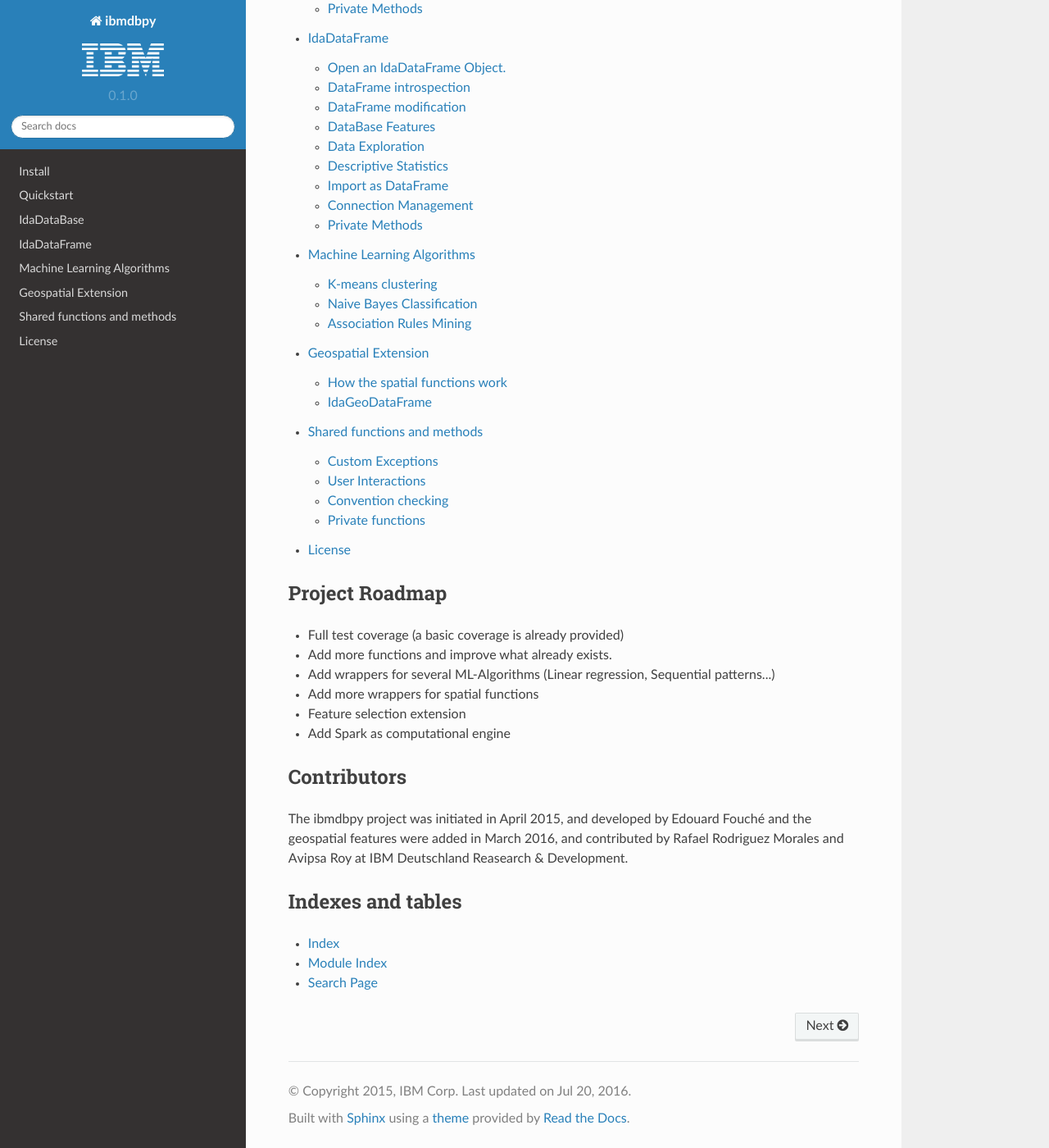
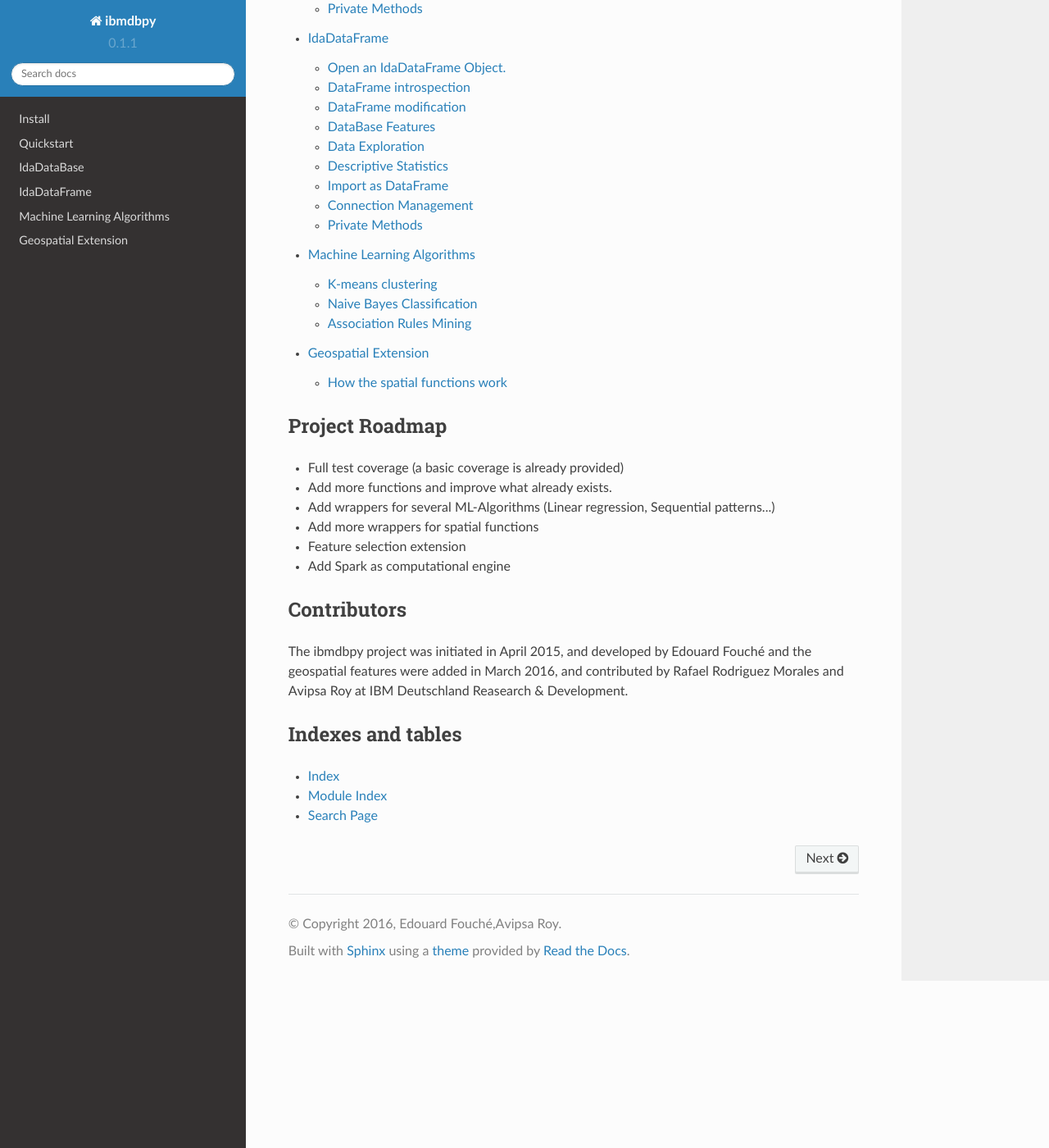
Before and after one commit to ibmdbanalytics/ibmdbpy, a Sphinx documentation site: the page built from docs/source/index.rst, in a window 1280 px wide and 1400 px high, scrolled down 2978 px. Shown: the whole window at 82% size. Built offline with Sphinx 7.4.7 and the Read the Docs theme 2.0.0, drawn with Linux system fonts in a browser that asks for light colours; formulas are drawn with MathJax 3.

Commit message:
-Generate documentation from new docstrings - Reformatted the rst files and modified syspath to render locally - Added new rst file for geoSeries with the docstrings for spatial functions

```diff
--- a/docs/source/conf.py
+++ b/docs/source/conf.py
@@ -1,8 +1,7 @@
-#!/usr/bin/env python3
 # -*- coding: utf-8 -*-
 #
 # ibmdbpy documentation build configuration file, created by
-# sphinx-quickstart on Tue Jul 14 13:18:19 2015.
+# sphinx-quickstart on Wed Jul 20 18:25:07 2016.
 #
 # This file is execfile()d with the current directory set to its
 # containing dir.
@@ -13,22 +12,14 @@
 # All configuration values have a default; values that are commented out
 # serve to show the default.
 
-from __future__ import unicode_literals
-from __future__ import print_function
-from __future__ import division
-from __future__ import absolute_import
-from future import standard_library
-standard_library.install_aliases()
 import sys
 import os
-import shlex
 
 # If extensions (or modules to document with autodoc) are in another directory,
 # add these directories to sys.path here. If the directory is relative to the
 # documentation root, use os.path.abspath to make it absolute, like shown here.
-#sys.path.insert(0, os.path.abspath('.'))
-sys.path.insert(0, os.path.abspath('../../ibmdbpy'))
-#sys.path.insert(0, os.path.abspath(os.pardir))
+#sys.path.insert(0, os.pardir)
+#sys.path.append('C:\\Users\\IBM_ADMIN\\Anaconda2\\Lib\\site-packages\\ibmdbpy\\ibmdbpy')
 
 # -- General configuration ------------------------------------------------
 
@@ -69,18 +60,18 @@
 master_doc = 'index'
 
 # General information about the project.
-project = 'ibmdbpy'
-copyright = '2015, IBM Corp'
-author = 'Edouard Fouché'
+project = u'ibmdbpy'
+copyright = u'2016, Edouard Fouché,Avipsa Roy'
+author = u'Edouard Fouché,Avipsa Roy'
 
 # The version info for the project you're documenting, acts as replacement for
 # |version| and |release|, also used in various other places throughout the
 # built documents.
 #
 # The short X.Y version.
-version = '0.1.0'
+version = u'0.1.1'
 # The full version, including alpha/beta/rc tags.
-release = '0.1.0 beta'
+release = u'0.1.1 beta'
 
 # The language for content autogenerated by Sphinx. Refer to documentation
 # for a list of supported languages.
@@ -132,19 +123,7 @@
 
 # The theme to use for HTML and HTML Help pages.  See the documentation for
 # a list of builtin themes.
-#html_theme = 'alabaster'
-import sphinx_rtd_theme
 html_theme = 'sphinx_rtd_theme'
-
-# html_theme = 'default'
-# if not on_rtd:
-#     try:
-#         import sphinx_rtd_theme
-#         html_theme = 'sphinx_rtd_theme'
-#         html_theme_path = [sphinx_rtd_theme.get_html_theme_path()]
-#     except ImportError:
-#         pass
-#html_theme = 'classic'
 
 # Theme options are theme-specific and customize the look and feel of a theme
 # further.  For a list of options available for each theme, see the
@@ -163,12 +142,12 @@
 
 # The name of an image file (relative to this directory) to place at the top
 # of the sidebar.
-html_logo = 'ibm.png'
+#html_logo = None
 
 # The name of an image file (within the static path) to use as favicon of the
 # docs.  This file should be a Windows icon file (.ico) being 16x16 or 32x32
 # pixels large.
-html_favicon = 'kc.ico'
+#html_favicon = None
 
 # Add any paths that contain custom static files (such as style sheets) here,
 # relative to this directory. They are copied after the builtin static files,
@@ -182,11 +161,11 @@
 
 # If not '', a 'Last updated on:' timestamp is inserted at every page bottom,
 # using the given strftime format.
-html_last_updated_fmt = '%b %d, %Y'
+#html_last_updated_fmt = '%b %d, %Y'
 
 # If true, SmartyPants will be used to convert quotes and dashes to
 # typographically correct entities.
-html_use_smartypants = True
+#html_use_smartypants = True
 
 # Custom sidebar templates, maps document names to template names.
 #html_sidebars = {}
@@ -196,22 +175,22 @@
 #html_additional_pages = {}
 
 # If false, no module index is generated.
-html_domain_indices = True
+#html_domain_indices = True
 
 # If false, no index is generated.
-html_use_index = True
+#html_use_index = True
 
 # If true, the index is split into individual pages for each letter.
-html_split_index = False
+#html_split_index = False
 
 # If true, links to the reST sources are added to the pages.
-html_show_sourcelink = True
+#html_show_sourcelink = True
 
 # If true, "Created using Sphinx" is shown in the HTML footer. Default is True.
-html_show_sphinx = True
+#html_show_sphinx = True
 
 # If true, "(C) Copyright ..." is shown in the HTML footer. Default is True.
-html_show_copyright = True
+#html_show_copyright = True
 
 # If true, an OpenSearch description file will be output, and all pages will
 # contain a <link> tag referring to it.  The value of this option must be the
@@ -223,9 +202,9 @@
 
 # Language to be used for generating the HTML full-text search index.
 # Sphinx supports the following languages:
-#   'da', 'de', 'en', 'es', 'fi', 'fr', 'h', 'it', 'ja'
-#   'nl', 'no', 'pt', 'ro', 'r', 'sv', 'tr'
-html_search_language = 'en'
+#   'da', 'de', 'en', 'es', 'fi', 'fr', 'hu', 'it', 'ja'
+#   'nl', 'no', 'pt', 'ro', 'ru', 'sv', 'tr'
+#html_search_language = 'en'
 
 # A dictionary with options for the search language support, empty by default.
 # Now only 'ja' uses this config value
@@ -258,8 +237,8 @@
 # (source start file, target name, title,
 #  author, documentclass [howto, manual, or own class]).
 latex_documents = [
-  (master_doc, 'ibmdbpy.tex', 'ibmdbpy Documentation',
-   'Edouard Fouché', 'manual'),
+    (master_doc, 'ibmdbpy.tex', u'ibmdbpy Documentation',
+     u'Edouard Fouché,Avipsa Roy', 'manual'),
 ]
 
 # The name of an image file (relative to this directory) to place at the top of
@@ -288,7 +267,7 @@
 # One entry per manual page. List of tuples
 # (source start file, name, description, authors, manual section).
 man_pages = [
-    (master_doc, 'ibmdbpy', 'ibmdbpy Documentation',
+    (master_doc, 'ibmdbpy', u'ibmdbpy Documentation',
      [author], 1)
 ]
 
@@ -302,9 +281,9 @@
 # (source start file, target name, title, author,
 #  dir menu entry, description, category)
 texinfo_documents = [
-  (master_doc, 'ibmdbpy', 'ibmdbpy Documentation',
-   author, 'ibmdbpy', 'One line description of project.',
-   'Miscellaneous'),
+    (master_doc, 'ibmdbpy', u'ibmdbpy Documentation',
+     author, 'ibmdbpy', 'One line description of project.',
+     'Miscellaneous'),
 ]
 
 # Documents to append as an appendix to all manuals.
@@ -331,10 +310,10 @@
 # The basename for the epub file. It defaults to the project name.
 #epub_basename = project
 
-# The HTML theme for the epub output. Since the default themes are not optimized
-# for small screen space, using the same theme for HTML and epub output is
-# usually not wise. This defaults to 'epub', a theme designed to save visual
-# space.
+# The HTML theme for the epub output. Since the default themes are not
+# optimized for small screen space, using the same theme for HTML and epub
+# output is usually not wise. This defaults to 'epub', a theme designed to save
+# visual space.
 #epub_theme = 'epub'
 
 # The language of the text. It defaults to the language option
@@ -361,7 +340,7 @@
 # The format is a list of tuples containing the path and title.
 #epub_pre_files = []
 
-# HTML files shat should be inserted after the pages created by sphinx.
+# HTML files that should be inserted after the pages created by sphinx.
 # The format is a list of tuples containing the path and title.
 #epub_post_files = []
 
--- a/docs/source/index.rst
+++ b/docs/source/index.rst
@@ -100,10 +100,6 @@
    frame.rst
    ml.rst
    geospatial.rst
-   utils.rst
-   legal.rst
-
-
 
 Project Roadmap
 ===============
--- a/docs/source/install.rst
+++ b/docs/source/install.rst
@@ -89,6 +89,7 @@
 	    ├── filtering.py
 	    ├── frame.py
 	    ├── geoFrame.py
+        ├── geoSeries.py
 	    ├── indexing.py
 	    ├── internals.py
 	    ├── series.py
--- a/docs/source/utils.rst
+++ /dev/null
@@ -1,77 +0,0 @@
-.. highlight:: python
-
-Shared functions and methods
-****************************
-
-Custom Exceptions
-=================
-
-.. currentmodule:: ibmdbpy.exceptions
-
-Error
------
-.. autoclass:: Error
-
-IdaDataBaseError
-----------------
-.. autoclass:: IdaDataBaseError
-
-IdaDataFrameError
------------------
-.. autoclass:: IdaDataFrameError
-
-PrimaryKeyError
----------------
-.. autoclass:: PrimaryKeyError
-
-IdaKMeansError
---------------
-.. autoclass:: IdaKMeansError
-
-IdaAssociationRulesError
-------------------------
-.. autoclass:: IdaAssociationRulesError
-
-IdaNaiveBayesError
-------------------
-.. autoclass:: IdaNaiveBayesError
-
-User Interactions
-=================
-
-.. currentmodule:: ibmdbpy.utils
-
-Configuring the environment
----------------------------
-
-.. autofunction:: set_verbose
-
-.. autofunction:: set_autocommit
-
-Performance Monitoring
-----------------------
-.. autofunction:: timed
-
-User prompt
------------
-.. autofunction:: query_yes_no
-
-Convention checking
-===================
-
-Name checking
--------------
-.. autofunction:: check_tablename
-.. autofunction:: check_viewname
-.. autofunction:: check_case
-
-Private functions
-=================
-
-_convert_dtypes
----------------
-.. autofunction:: _convert_dtypes
-
-_reset_attributes
------------------
-.. autofunction:: _reset_attributes
```
Also changed, not shown: docs/source/geoFrame.rst (+27 -43 lines), docs/source/geoSeries.rst (added, +193 -0 lines), docs/source/geospatial.rst (+27 -50 lines), docs/source/legal.rst (deleted, +0 -43 lines), docs/source/ibm.png (deleted), docs/source/kc.ico (deleted), 2 other files.
